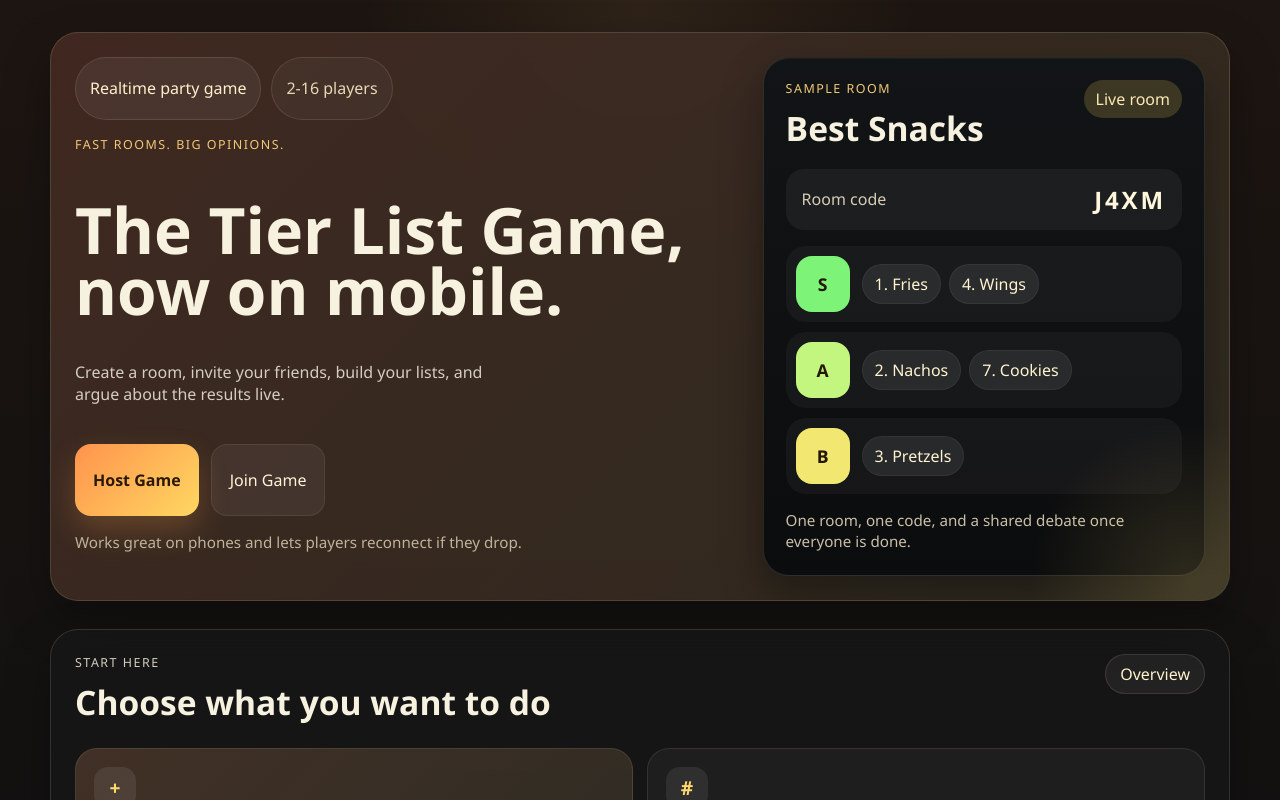
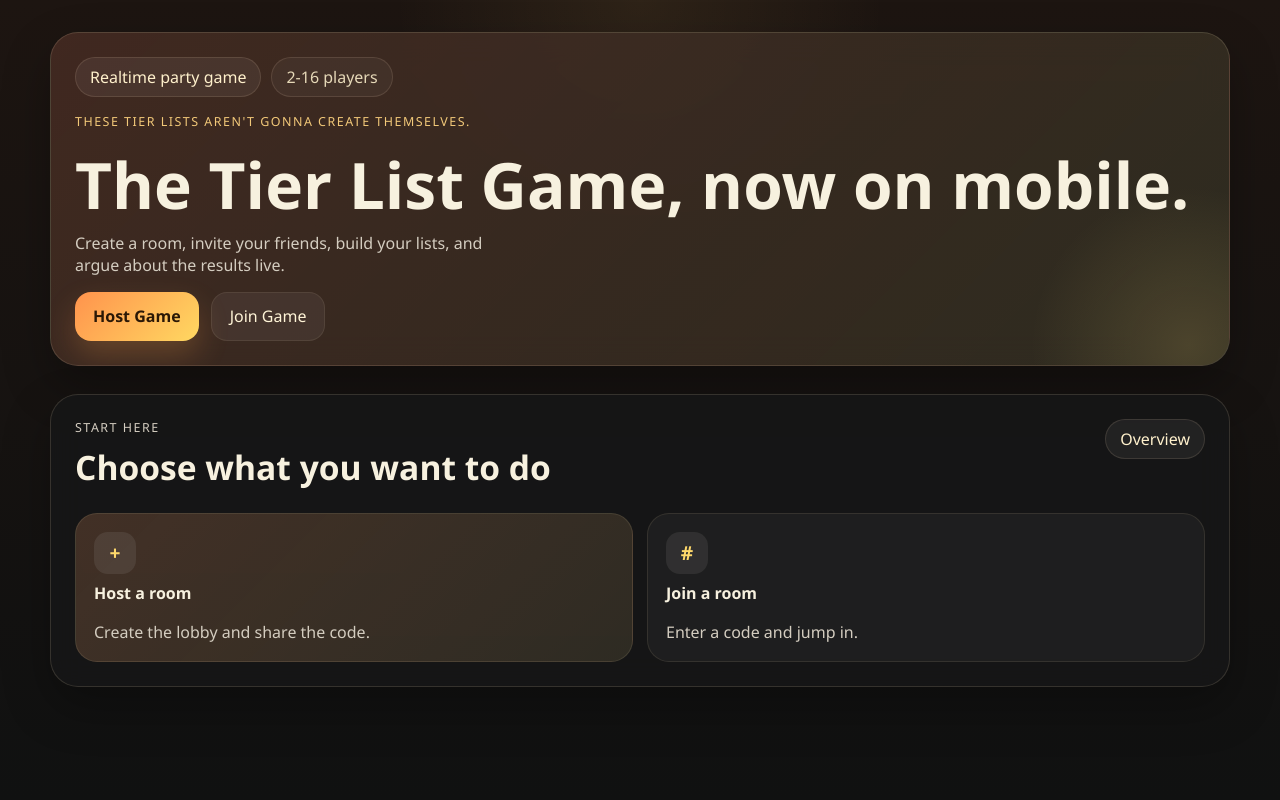
Before and after one commit to mcneial/TierListGame, a React (Vite) app in the folder client/: page / in a window 1280 px wide. Shown: the top 800 px of the page. Built offline with nearby package versions, Linux system fonts and the light colour scheme.

Commit message:
Simplify landing hero content

```diff
--- a/client/src/App.tsx
+++ b/client/src/App.tsx
@@ -553,7 +553,7 @@ function AppContent() {
               <span className="hero-badge">Realtime party game</span>
               <span className="hero-badge muted">2-16 players</span>
             </div>
-            <p className="eyebrow">Fast rooms. Big opinions.</p>
+            <p className="eyebrow">These tier lists aren't gonna create themselves.</p>
             <h1>The Tier List Game, now on mobile.</h1>
             <p className="hero-copy">Create a room, invite your friends, build your lists, and argue about the results live.</p>
             <div className="hero-actions">
@@ -564,45 +564,7 @@ function AppContent() {
                 Join Game
               </button>
             </div>
-            <p className="hero-note">Works great on phones and lets players reconnect if they drop.</p>
           </div>
-
-          <aside className="hero-preview-card" aria-label="Game preview">
-            <div className="preview-header">
-              <div>
-                <p className="eyebrow">Sample room</p>
-                <h2>Best Snacks</h2>
-              </div>
-              <span className="pill accent">Live room</span>
-            </div>
-            <div className="preview-room-code">
-              <span>Room code</span>
-              <strong>J4XM</strong>
-            </div>
-            <div className="preview-board">
-              <div className="preview-row s-tier">
-                <span className="preview-tier-tag">S</span>
-                <div className="preview-chip-row">
-                  <span className="preview-chip">1. Fries</span>
-                  <span className="preview-chip">4. Wings</span>
-                </div>
-              </div>
-              <div className="preview-row a-tier">
-                <span className="preview-tier-tag">A</span>
-                <div className="preview-chip-row">
-                  <span className="preview-chip">2. Nachos</span>
-                  <span className="preview-chip">7. Cookies</span>
-                </div>
-              </div>
-              <div className="preview-row b-tier">
-                <span className="preview-tier-tag">B</span>
-                <div className="preview-chip-row">
-                  <span className="preview-chip">3. Pretzels</span>
-                </div>
-              </div>
-            </div>
-            <p className="preview-caption">One room, one code, and a shared debate once everyone is done.</p>
-          </aside>
         </section>
 
         <section className="flow-card landing-flow-card">
--- a/client/src/style.css
+++ b/client/src/style.css
@@ -252,15 +252,7 @@ select:focus-visible {
   gap: 24px;
 }
 
-.landing-hero,
-.landing-lower-grid {
-  display: grid;
-  gap: 24px;
-}
-
 .landing-hero {
-  grid-template-columns: minmax(0, 1.2fr) minmax(300px, 0.8fr);
-  align-items: stretch;
   position: relative;
   overflow: hidden;
 }
@@ -327,106 +319,11 @@ select:focus-visible {
   margin-bottom: 8px;
 }
 
-.hero-note {
-  color: #bfb39a;
-  font-size: 0.95rem;
-}
-
-.hero-preview-card {
-  display: grid;
-  gap: 16px;
-  padding: 22px;
-  border-radius: 26px;
-  border: 1px solid rgba(255, 231, 191, 0.12);
-  background:
-    linear-gradient(180deg, rgba(18, 21, 23, 0.92), rgba(11, 12, 13, 0.92)),
-    rgba(10, 10, 10, 0.86);
-  box-shadow:
-    inset 0 1px 0 rgba(255, 255, 255, 0.04),
-    0 20px 42px rgba(0, 0, 0, 0.34);
-}
-
-.preview-header,
 .flow-card-header {
   display: flex;
   justify-content: space-between;
   gap: 16px;
   align-items: flex-start;
-}
-
-.preview-room-code {
-  display: flex;
-  justify-content: space-between;
-  align-items: center;
-  padding: 14px 16px;
-  border-radius: 18px;
-  background: rgba(255, 255, 255, 0.05);
-  color: #d8ccb6;
-}
-
-.preview-room-code strong {
-  color: #fff7db;
-  font-size: 1.5rem;
-  letter-spacing: 0.12em;
-}
-
-.preview-board {
-  display: grid;
-  gap: 10px;
-}
-
-.preview-row {
-  display: grid;
-  grid-template-columns: 54px 1fr;
-  gap: 12px;
-  padding: 10px;
-  border-radius: 20px;
-  background: rgba(255, 255, 255, 0.04);
-}
-
-.preview-tier-tag {
-  display: grid;
-  place-items: center;
-  min-height: 56px;
-  border-radius: 16px;
-  color: #251706;
-  font-weight: 800;
-  font-size: 1.1rem;
-}
-
-.s-tier .preview-tier-tag {
-  background: #7df377;
-}
-
-.a-tier .preview-tier-tag {
-  background: #c3f67e;
-}
-
-.b-tier .preview-tier-tag {
-  background: #f1e771;
-}
-
-.preview-chip-row {
-  display: flex;
-  flex-wrap: wrap;
-  gap: 8px;
-  align-items: center;
-}
-
-.preview-chip {
-  display: inline-flex;
-  align-items: center;
-  min-height: 36px;
-  padding: 8px 12px;
-  border-radius: 999px;
-  background: rgba(255, 255, 255, 0.08);
-  color: #fff3d1;
-  border: 1px solid rgba(255, 255, 255, 0.05);
-}
-
-.preview-caption {
-  color: #cabfa9;
-  font-size: 0.95rem;
 }
 
 .landing-flow-card,
@@ -723,23 +620,13 @@ ol {
     padding-top: 16px;
   }
 
-  .landing-hero,
-  .route-grid {
-    grid-template-columns: 1fr;
-  }
-
   .topbar,
-  .preview-header,
   .flow-card-header,
   .panel-header,
   .player-card-header,
   .option-bank-header,
   .subpanel-header {
     flex-direction: column;
-  }
-
-  .hero-preview-card {
-    padding: 18px;
   }
 
   .tier-row {
@@ -771,12 +658,4 @@ ol {
   h1 {
     font-size: clamp(2.15rem, 11vw, 3.4rem);
   }
-
-  .preview-row {
-    grid-template-columns: 46px 1fr;
-  }
-
-  .preview-tier-tag {
-    min-height: 50px;
-  }
 }
```
